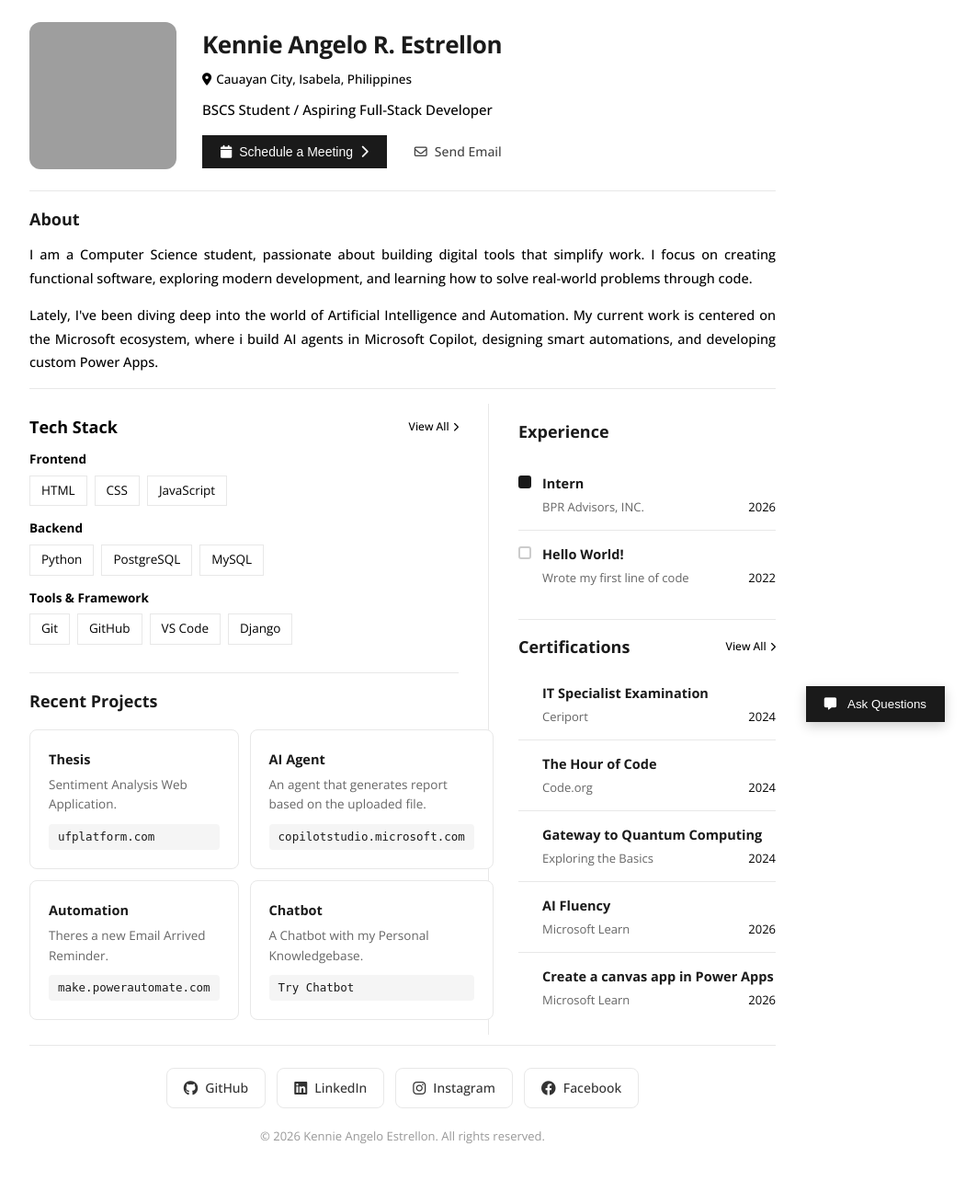
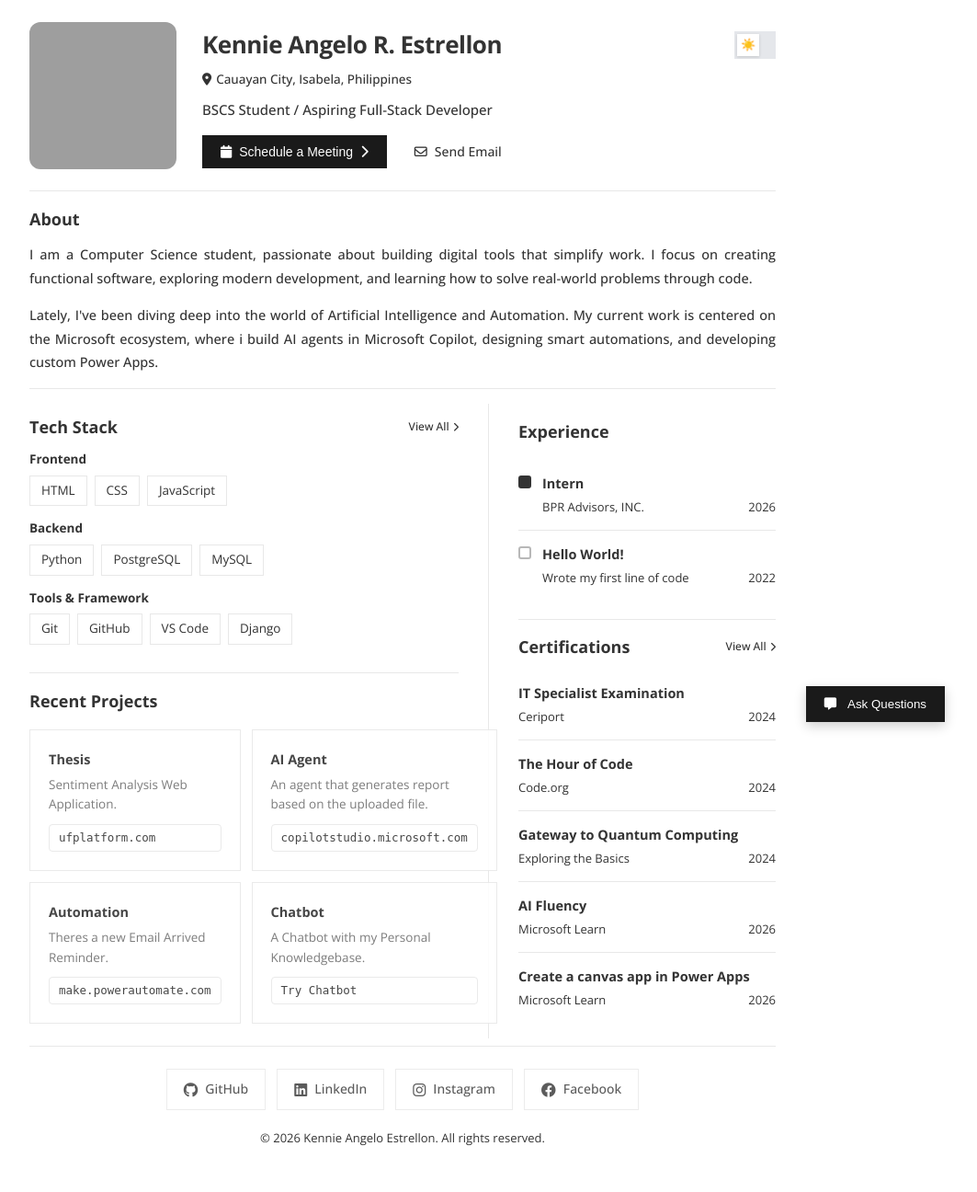
Before and after one commit to kenbabasa/portfolio, a Flask app: page / in a window 1280 px wide. Shown: the whole page at 92% size, without its empty margins (202-1265 px from the left). Before the commit the page ends 1243 px from the top, so only its background shows below. Run offline with Flask 3, Linux system fonts and the light colour scheme; parts of the project's set-up code (start-up, migrations or seed data) failed here and were passed over; grey boxes are pictures that could not be loaded.

Commit message:
added dark mode feature (functioning except the chatbot area)

```diff
--- a/static/js/index.js
+++ b/static/js/index.js
@@ -98,3 +98,30 @@ if (projectChatBtn) {
         if (popup.classList.contains('show')) userInput.focus();
     });
 }
+
+const checkbox = document.getElementById('theme-checkbox');
+const icon = document.getElementById('theme-icon');
+
+const savedTheme = localStorage.getItem('theme');
+
+if (savedTheme === 'dark') {
+    document.documentElement.setAttribute('data-theme', 'dark');
+    checkbox.checked = true;
+    icon.textContent = '🌙';
+} else {
+    document.documentElement.removeAttribute('data-theme');
+    checkbox.checked = false;
+    icon.textContent = '☀️';
+}
+
+checkbox.addEventListener('change', () => {
+    if (checkbox.checked) {
+        document.documentElement.setAttribute('data-theme', 'dark');
+        localStorage.setItem('theme', 'dark');
+        icon.textContent = '🌙';
+    } else {
+        document.documentElement.removeAttribute('data-theme');
+        localStorage.setItem('theme', 'light');
+        icon.textContent = '☀️';
+    }
+});
--- a/static/styles/index.css
+++ b/static/styles/index.css
@@ -4,12 +4,23 @@
     box-sizing: border-box;
 }
 
+:root {
+    --bg-color: #ffffff;
+    --text-color: #333333;
+}
+
+[data-theme="dark"] {
+    --bg-color: #1a1a1a;
+    --text-color: #f9f9f9;
+}
+
 body {
     font-family: 'Open Sans', -apple-system, BlinkMacSystemFont,
                  'Segoe UI', Roboto, Helvetica, Arial, sans-serif;
-    background-color: #ffffff;
-    color: #1a1a1a;
+    background-color: var(--bg-color);
+    color: var(--text-color);
     line-height: 1.6;
+    transition: background-color 0.3s, color 0.3s;
 }
 
 .container {
@@ -18,6 +29,7 @@ body {
     padding: 24px;
 }
 
+/* ── HEADER ── */
 .header {
     display: flex;
     align-items: flex-start;
@@ -37,11 +49,13 @@ body {
 .header-content {
     flex: 1;
     padding-top: 4px;
+    min-width: 0;
 }
 
 .name-row {
     display: flex;
     align-items: center;
+    justify-content: space-between;
     gap: 10px;
     margin-bottom: 6px;
 }
@@ -49,7 +63,7 @@ body {
 .name-row h1 {
     font-size: 26px;
     font-weight: 700;
-    color: #1a1a1a;
+    color: var(--text-color);
     letter-spacing: -0.5px;
 }
 
@@ -57,15 +71,13 @@ body {
     display: flex;
     align-items: center;
     gap: 5px;
-    color: black;
     font-size: 13.5px;
+    font-weight: 450;
     margin-bottom: 10px;
-    font-weight: 450;
 }
 
 .title {
     font-size: 15px;
-    color: black;
     font-weight: 450;
     margin-bottom: 13px;
 }
@@ -77,6 +89,52 @@ body {
     align-items: center;
 }
 
+/* ── TOGGLE ── */
+.theme-toggle {
+    display: inline-flex;
+    align-items: center;
+    flex-shrink: 0;
+    width: 45px;
+    height: 30px;
+    background-color: #e5e7eb;
+    cursor: pointer;
+    padding: 3px;
+    transition: background-color 0.3s;
+}
+
+.theme-toggle input {
+    opacity: 0;
+    width: 0;
+    height: 0;
+    position: absolute;
+}
+
+.slider {
+    width: 24px;
+    height: 24px;
+    background-color: #ffffff;
+    display: flex;
+    align-items: center;
+    justify-content: center;
+    transition: transform 0.25s ease;
+    box-shadow: 0 1px 3px rgba(0, 0, 0, 0.15);
+}
+
+input:checked + .slider {
+    transform: translateX(14px);
+    background-color: white;
+}
+
+[data-theme="dark"] .theme-toggle {
+    background-color: #374151;
+}
+
+.icon {
+    font-size: 13px;
+}
+
+
+/* ── BUTTONS ── */
 .btn {
     padding: 10px 20px;
     border: none;
@@ -95,13 +153,9 @@ body {
     color: #fff;
 }
 
-.btn-primary:hover {
-    background: #333;
-}
-
 .btn-ghost {
     background: transparent;
-    color: #444;
+    color: var(--text-color);
     border: none;
 }
 
@@ -109,6 +163,7 @@ body {
     background: #f5f5f5;
 }
 
+/* ── ABOUT ── */
 .about {
     padding: 16px 0;
     border-bottom: 1px solid #e8e8e8;
@@ -117,16 +172,14 @@ body {
 .about h2 {
     font-size: 18px;
     font-weight: 700;
-    color: #1a1a1a;
+    color: var(--text-color);
     margin-bottom: 12px;
 }
 
 .about p {
     font-size: 14.5px;
-    color: black;
     font-weight: 500;
     line-height: 1.75;
-    max-width: 100%;
     text-align: justify;
     margin-bottom: 15px;
 }
@@ -135,6 +188,7 @@ body {
     margin-bottom: 0;
 }
 
+/* ── MAIN LAYOUT ── */
 .main-content {
     display: grid;
     grid-template-columns: 1fr 280px;
@@ -153,6 +207,7 @@ body {
     min-width: 0;
 }
 
+/* ── TECH STACK ── */
 .techstack {
     padding: 16px 0;
     border-bottom: 1px solid #e8e8e8;
@@ -168,7 +223,6 @@ body {
 .techstack h2 {
     font-size: 18px;
     font-weight: 700;
-    color: black;
     margin: 0;
     line-height: 1;
 }
@@ -180,7 +234,6 @@ body {
 .stack-group h3 {
     font-size: 13.5px;
     font-weight: 700;
-    color: black;
     margin-bottom: 6px;
 }
 
@@ -188,12 +241,12 @@ body {
     display: flex;
     flex-wrap: wrap;
     gap: 8px;
+
 }
 
 .stack-tags span {
     padding: 5px 12px;
     font-size: 13.5px;
-    color: black;
     font-weight: 400;
     border: 1px solid #e8e8e8;
 }
@@ -204,6 +257,7 @@ body {
     box-shadow: 0 2px 4px rgba(0, 0, 0, 0.05);
 }
 
+/* ── PROJECTS ── */
 .projects {
     padding: 16px 0;
 }
@@ -218,7 +272,7 @@ body {
 .projects h2 {
     font-size: 18px;
     font-weight: 700;
-    color: #1a1a1a;
+    color: var(--text-color);
 }
 
 .projects-grid {
@@ -228,45 +282,49 @@ body {
 }
 
 .project-card {
-    background: #fff;
+    background: var(--bg-color);
     padding: 20px;
     display: flex;
     flex-direction: column;
     gap: 6px;
     border: 1px solid #e8e8e8;
-    border-radius: 8px;
+    opacity: 0.9;
+    transition: all 0.2s ease;
 }
 
 .project-card h3 {
     font-size: 14.5px;
     font-weight: 700;
-    color: #1a1a1a;
+    color: var(--text-color);
 }
 
 .project-card p {
     font-size: 13.5px;
-    color: #666;
+   color: var(--text-color);
     font-weight: 400;
+    opacity: 0.7;
 }
 
 .project-link {
     display: inline-block;
     margin-top: 4px;
     font-size: 12.5px;
-    color: #1a1a1a;
-    background: #f5f5f5;
+    color: var(--text-color);
+    background: transparent;
     padding: 4px 10px;
+    border: 1px solid #e8e8e8;
     border-radius: 4px;
     font-family: monospace;
     text-decoration: none;
-    transition: background 0.2s ease;
+    transition: all 0.2s ease;
 }
 
-.project-link:hover {
-    background: #e8e8e8;
-    color: #000;
+.project-card:hover {
+    transform: translateY(-2px);
+    opacity: 1;
 }
 
+/* ── EXPERIENCE ── */
 .experience {
     padding: 16px 0 20px 0;
     border-bottom: 1px solid #e8e8e8;
@@ -275,7 +333,7 @@ body {
 .experience h2 {
     font-size: 18px;
     font-weight: 700;
-    color: #1a1a1a;
+    color: var(--text-color);
     margin-bottom: 16px;
 }
 
@@ -299,15 +357,19 @@ body {
 .exp-dot {
     width: 14px;
     height: 14px;
-    border: 2px solid #ccc;
+    border: 2px solid var(--text-color);
     border-radius: 3px;
     flex-shrink: 0;
     margin-top: 3px;
+    background: transparent;
+    opacity: 0.35;
+    transition: all 0.2s ease;
 }
 
 .exp-item.active .exp-dot {
-    background: #1a1a1a;
-    border-color: #1a1a1a;
+    background: var(--text-color);
+    border-color: var(--text-color);
+    opacity: 1;
 }
 
 .exp-details {
@@ -317,7 +379,7 @@ body {
 .exp-details h3 {
     font-size: 14.5px;
     font-weight: 700;
-    color: #1a1a1a;
+   color: var(--text-color);
     margin-bottom: 4px;
 }
 
@@ -329,15 +391,15 @@ body {
 
 .exp-meta span {
     font-size: 13px;
-    color: #666;
+    color: var(--text-color);
     font-weight: 400;
 }
 
 .exp-year {
     font-size: 13px;
-    color: black;
 }
 
+/* ── CERTIFICATIONS ── */
 .certifications {
     padding: 20px 0 16px 0;
 }
@@ -353,7 +415,7 @@ body {
 .certifications-header h2 {
     font-size: 18px;
     font-weight: 700;
-    color: #1a1a1a;
+    --text-color: #f9f9f9;
     white-space: nowrap;
 }
 
@@ -374,15 +436,6 @@ body {
     border-bottom: none;
 }
 
-.cert-dot {
-    width: 14px;
-    height: 14px;
-    border-radius: 3px;
-    background: transparent;
-    flex-shrink: 0;
-    margin-top: 3px;
-}
-
 .cert-details {
     flex: 1;
 }
@@ -390,7 +443,7 @@ body {
 .cert-details h3 {
     font-size: 14.5px;
     font-weight: 700;
-    color: #1a1a1a;
+    --text-color: #f9f9f9;
     margin-bottom: 4px;
 }
 
@@ -402,26 +455,26 @@ body {
 
 .cert-meta span {
     font-size: 13px;
-    color: #666;
+    --text-color: #f9f9f9;
     font-weight: 400;
 }
 
 .cert-year {
     font-size: 13px;
-    color: black;
 }
 
+/* ── VIEW ALL LINK ── */
 .view-all {
     font-size: 12px;
-    color: black;
+    color: var(--text-color);
     text-decoration: none;
     font-weight: 500;
-    transition: color 0.2s;
-    display: flex;       /* Allows internal alignment of text and chevron icon */
-    align-items: center; /* Centers the chevron icon vertically with the text */
-    gap: 4px;            /* Space between text and icon */
+    display: flex;
+    align-items: center;
+    gap: 4px;
     white-space: nowrap;
     line-height: 1;
+    transition: color 0.2s;
 }
 
 .view-all:hover {
@@ -432,6 +485,7 @@ body {
     font-size: 10px;
 }
 
+/* ── FOOTER ── */
 .footer {
     padding: 24px 0;
     border-top: 1px solid #e8e8e8;
@@ -456,17 +510,19 @@ body {
     gap: 8px;
     padding: 10px 18px;
     border: 1px solid #e8e8e8;
-    border-radius: 8px;
     text-decoration: none;
-    color: #333;
+    color: var(--text-color);
     font-size: 14px;
     font-weight: 500;
     transition: all 0.2s;
+    opacity: 0.8;
 }
 
 .social-item:hover {
-    background: #f5f5f5;
-    border-color: #ccc;
+    background: var(--text-color);
+    color: var(--bg-color);
+    border-color: var(--text-color);
+    opacity: 1;
 }
 
 .social-item i {
@@ -475,10 +531,11 @@ body {
 
 .footer p {
     font-size: 13px;
-    color: #999;
+    color: var(--text-color);
     font-weight: 400;
 }
 
+/* ── CHATBOT ── */
 .chatbot-wrapper {
     position: fixed;
     bottom: 15px;
@@ -496,7 +553,7 @@ body {
     align-items: center;
     gap: 12px;
     cursor: pointer;
-    box-shadow: 0 4px 12px rgba(0,0,0,0.2);
+    box-shadow: 0 4px 12px rgba(0, 0, 0, 0.2);
     transition: all 0.2s ease;
 }
 
@@ -505,7 +562,6 @@ body {
     transform: translateY(-2px);
 }
 
-/* The Chat Window */
 .chat-popup {
     position: absolute;
     bottom: 70px;
@@ -513,7 +569,7 @@ body {
     width: 350px;
     height: 500px;
     background: white;
-    box-shadow: 0 10px 25px rgba(0,0,0,0.1);
+    box-shadow: 0 10px 25px rgba(0, 0, 0, 0.1);
     display: none;
     flex-direction: column;
     overflow: hidden;
@@ -524,7 +580,6 @@ body {
     display: flex;
 }
 
-/* Header Section */
 .chat-header {
     background: #fff;
     padding: 10px;
@@ -574,7 +629,6 @@ body {
     cursor: pointer;
 }
 
-/* Message Area */
 .chat-messages {
     flex: 1;
     padding: 15px;
@@ -583,7 +637,7 @@ body {
     flex-direction: column;
     gap: 16px;
     background: #fff;
-     scrollbar-width: none;
+    scrollbar-width: none;
     -ms-overflow-style: none;
 }
 
@@ -591,7 +645,6 @@ body {
     display: none;
 }
 
-/* Base message - no styling here */
 .message {
     display: flex;
     flex-direction: column;
@@ -602,7 +655,6 @@ body {
     line-height: 1.4;
 }
 
-/* Bot message container */
 .message.bot {
     display: flex;
     flex-direction: row;
@@ -610,16 +662,8 @@ body {
     gap: 6px;
 }
 
-/* User message container */
 .message.user {
     align-items: flex-end;
-}
-
-/* Avatar + Name row */
-.bot-header {
-    display: flex;
-    align-items: center;
-    gap: 8px;
 }
 
 .msg-avatar {
@@ -633,7 +677,6 @@ body {
     gap: 4px;
 }
 
-/* Bot bubble */
 .message.bot .msg-text {
     background: #f1f1f1;
     padding: 12px 16px;
@@ -643,7 +686,6 @@ body {
     color: #333;
 }
 
-/* User bubble */
 .message.user .msg-text {
     background: #1a1a1a;
     color: white;
@@ -653,7 +695,6 @@ body {
     line-height: 1.5;
 }
 
-/* Input Area Styling */
 .chat-input-area {
     margin-top: auto;
     padding: 15px;
@@ -661,7 +702,6 @@ body {
     display: flex;
     align-items: center;
     gap: 8px;
-    position: relative;
     background: white;
 }
 
@@ -699,7 +739,6 @@ body {
     display: flex;
     align-items: center;
     gap: 4px;
-    max-width: 85%;
     padding: 12px 16px;
     background: #f1f1f1;
     width: fit-content;
@@ -709,24 +748,19 @@ body {
     width: 8px;
     height: 8px;
     background: #aaa;
-    max-width: 85%;
     display: inline-block;
     animation: bounce 1.2s infinite ease-in-out;
 }
 
-.typing-indicator span:nth-child(2) {
-    animation-delay: 0.2s;
-}
-
-.typing-indicator span:nth-child(3) {
-    animation-delay: 0.4s;
-}
+.typing-indicator span:nth-child(2) { animation-delay: 0.2s; }
+.typing-indicator span:nth-child(3) { animation-delay: 0.4s; }
 
 @keyframes bounce {
     0%, 80%, 100% { transform: scale(0.7); opacity: 0.5; }
-    40% { transform: scale(1); opacity: 1; }
+    40%            { transform: scale(1);   opacity: 1;   }
 }
 
+/* ── RESPONSIVE ── */
 @media (max-width: 768px) {
     .main-content {
         grid-template-columns: 1fr;
--- a/templates/index.html
+++ b/templates/index.html
@@ -30,6 +30,12 @@
             <div class="header-content">
                 <div class="name-row">
                     <h1>Kennie Angelo R. Estrellon</h1>
+                    <label class="theme-toggle">
+                        <input type="checkbox" id="theme-checkbox">
+                        <span class="slider">
+                            <span class="icon" id="theme-icon">☀️</span>
+                        </span>
+                    </label>
                 </div>
                 <div class="location">
                     <i class="fas fa-map-marker-alt"></i>
@@ -127,7 +133,6 @@
                         </div>
                     </div>
                 </div>
-
             </div>
 
             <div class="right-column">
@@ -166,7 +171,6 @@
                     </div>
                     <div class="cert-list">
                         <div class="cert-item">
-                            <div class="cert-dot"></div>
                             <div class="cert-details">
                                 <h3>IT Specialist Examination</h3>
                                 <div class="cert-meta">
@@ -176,7 +180,6 @@
                             </div>
                         </div>
                         <div class="cert-item">
-                            <div class="cert-dot"></div>
                             <div class="cert-details">
                                 <h3>The Hour of Code</h3>
                                 <div class="cert-meta">
@@ -186,7 +189,6 @@
                             </div>
                         </div>
                         <div class="cert-item">
-                            <div class="cert-dot"></div>
                             <div class="cert-details">
                                 <h3>Gateway to Quantum Computing</h3>
                                 <div class="cert-meta">
@@ -196,7 +198,6 @@
                             </div>
                         </div>
                         <div class="cert-item">
-                            <div class="cert-dot"></div>
                             <div class="cert-details">
                                 <h3>AI Fluency</h3>
                                 <div class="cert-meta">
@@ -206,7 +207,6 @@
                             </div>
                         </div>
                         <div class="cert-item">
-                            <div class="cert-dot"></div>
                             <div class="cert-details">
                                 <h3>Create a canvas app in Power Apps</h3>
                                 <div class="cert-meta">
@@ -220,7 +220,7 @@
             </div>
         </div>
 
-         <div class="chatbot-wrapper">
+        <div class="chatbot-wrapper">
             <div class="chat-popup" id="chatPopup">
                 <div class="chat-header">
                     <div class="header-info">
--- a/templates/techstack.html
+++ b/templates/techstack.html
@@ -12,6 +12,8 @@
     <link rel="icon" type="image/jpeg" href="ken.jpg">
 
     <link rel="stylesheet" href="{{ url_for('static', filename='styles/techstack.css') }}">
+
+    <script src="{{ url_for('static', filename='js/theme.js') }}" defer></script>
 </head>
 
 <body>
```
Also changed, not shown: static/js/theme.js (added, +40 -0 lines), static/styles/certifications.css (+41 -38 lines), static/styles/techstack.css (+46 -30 lines), templates/certifications.html (+29 -11 lines), static/js/certifications.js (line endings or trailing spaces).
